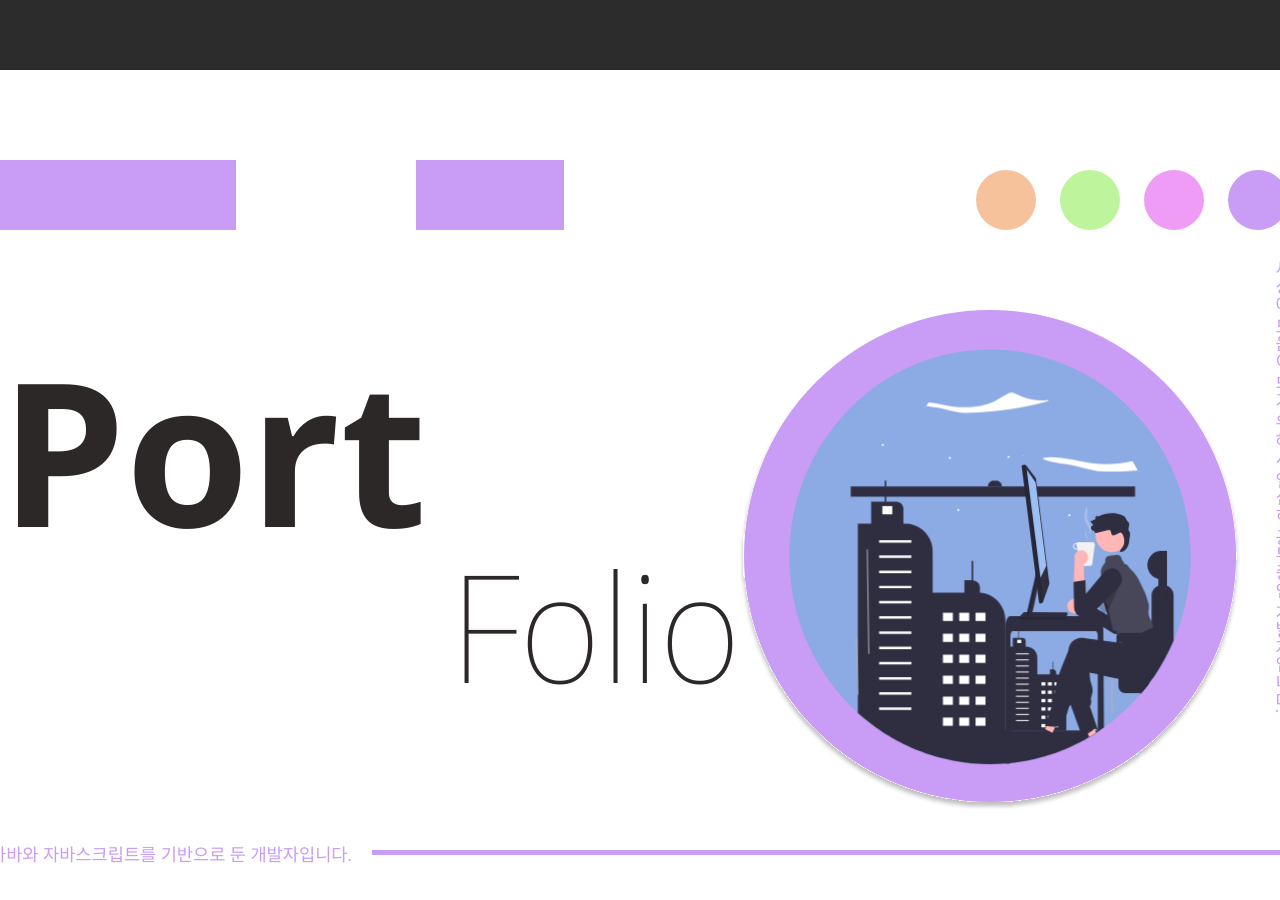
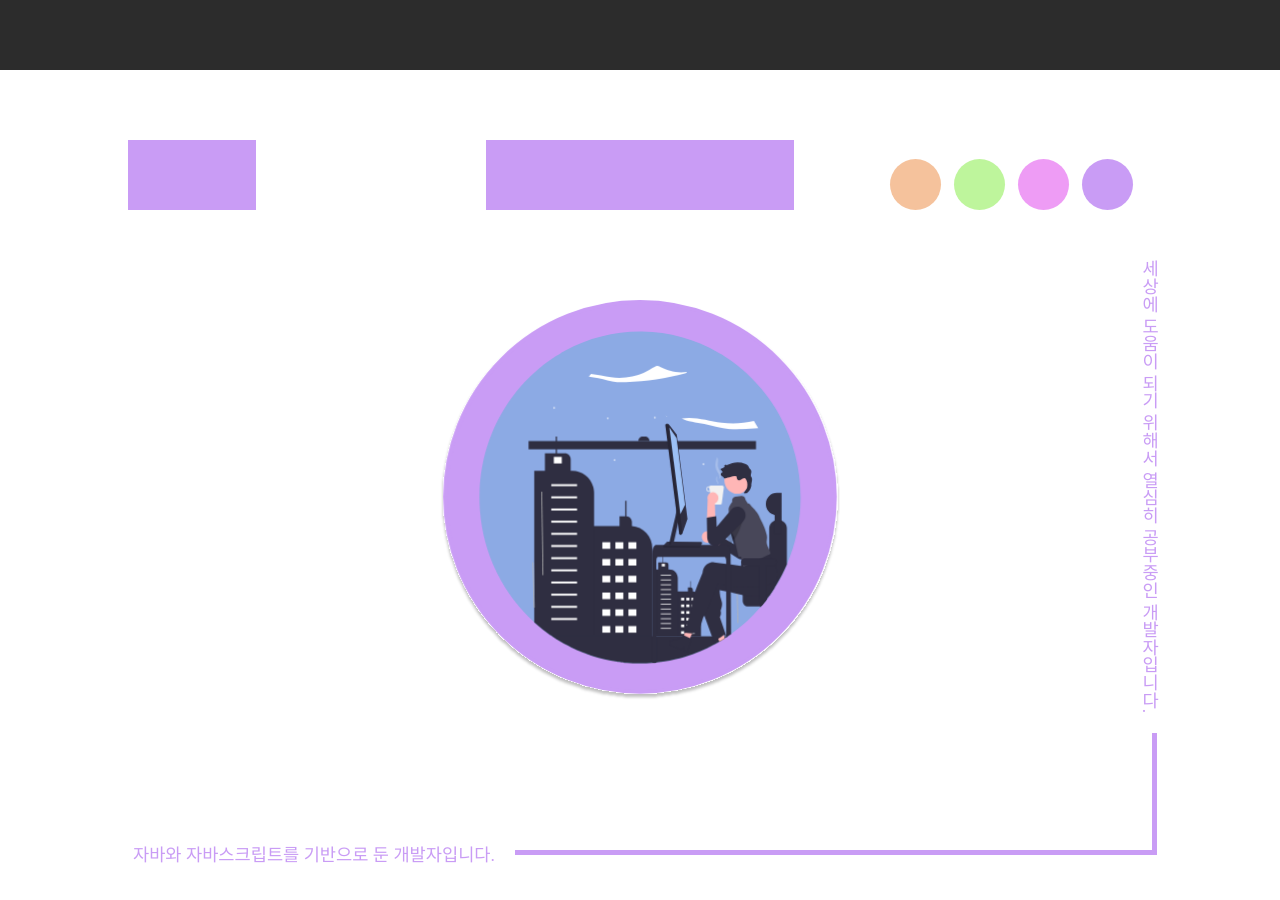
Before and after one commit to Ahnyeongjun/Portfolio_basic, a React app: page / in a window 1280 px wide. Built offline with nearby package versions, Linux system fonts and the light colour scheme; a web font is replaced by a local one.

Commit message:
[FIX] max-width style

```diff
--- a/src/component/Intro/style.ts
+++ b/src/component/Intro/style.ts
@@ -6,6 +6,13 @@ export const Intro = styled.div`
     width: 1300px;
     margin: 0 auto;
     background: white;
+    @media only screen and (max-width: 1400px) {
+        width: 100vw;
+    }
+    @media only screen and (max-width: 500px) {
+        height: calc(60vh - 70px);
+        min-height: 600px;
+    }
 `;
 export const Header = styled.div`
     height: 70px;
@@ -20,6 +27,21 @@ export const SvgBox = styled.div`
     @media only screen and (max-height: 900px) {
         top: 310px;
     }
+    @media only screen and (max-width: 1400px) {
+        width: 400px;
+        height: 400px;
+        top: calc(50vh - 100px);
+        left: calc(50vw - 200px);
+    }
+    @media only screen and (max-width: 900px) {
+        width: 50vw;
+        height: 50vw;
+        top: 300px;
+        left: calc(50vw - 25vw);
+    }
+    @media only screen and (max-width: 500px) {
+        top: 250px;
+    }
 `;
 export const widthWrapper = styled.div`
     bottom: 60px;
@@ -33,6 +55,13 @@ export const widthWrapper = styled.div`
     @media only screen and (max-height: 900px) {
         top: 850px;
     }
+    @media only screen and (max-width: 1400px) {
+        width: 80vw;
+        left: 10vw;
+    }
+    @media only screen and (max-width: 500px) {
+        top: 500px;
+    }
 `;
 export const ItemWrapper = styled.div`
     height: 70px;
@@ -41,11 +70,25 @@ export const ItemWrapper = styled.div`
     @media only screen and (max-height: 1000px) {
         padding-top: 90px;
     }
+    @media only screen and (max-width: 1400px) {
+        width: 80vw;
+        margin-left: 10vw;
+        padding-top: 70px;
+    }
+    @media only screen and (max-width: 500px) {
+        padding-top: 50px;
+    }
 `;
 export const BtnWrapper = styled.div`
     display: flex;
     margin-left: 400px;
     justify-content: space-between;
+    @media only screen and (max-width: 1400px) {
+        margin-left: 7vw;
+        margin-right: 1vw;
+        width: 20vw;
+        margin-top: calc(70px - 4vw);
+    }
 `;
 export const Btn = styled.div`
     margin: 0 12px;
@@ -53,6 +96,11 @@ export const Btn = styled.div`
     border-radius: 50%;
     width: 60px;
     height: 60px;
+    @media only screen and (max-width: 1400px) {
+        width: 4vw;
+        height: 4vw;
+        margin: 0 0.5vw;
+    }
     &.one {
         background: #f5c29c;
     }
@@ -71,12 +119,18 @@ export const NotoSansBoldFont = styled.div`
     color: #2c2828;
     font-family: NotoSans_Bold !important;
     font-size: 200px;
+    @media only screen and (max-width: 1400px) {
+        display: none;
+    }
 `;
 export const NotoSansThinFont = styled.div`
     color: #2c2828;
     margin-left: 450px;
     font-family: NotoSans_Thin !important;
     font-size: 150px;
+    @media only screen and (max-width: 1400px) {
+        display: none;
+    }
 `;
 export const heightWrapper = styled.div`
     position: absolute;
@@ -89,18 +143,33 @@ export const heightWrapper = styled.div`
         top: 260px;
         height: 590px;
     }
+    @media only screen and (max-width: 1400px) {
+        left: 90vw;
+    }
+
+    @media only screen and (max-width: 500px) {
+        height: 300px;
+        top: 200px;
+    }
 `;
 
 export const decorate = styled.div`
     width: 240px;
     height: 100%;
     background: rgb(201, 156, 245);
+    @media only screen and (max-width: 1400px) {
+        width: 10vw;
+    }
 `;
 export const decorate2 = styled.div`
     margin-left: 180px;
     width: 150px;
     height: 100%;
     background: rgb(201, 156, 245);
+    @media only screen and (max-width: 1400px) {
+        width: 24vw;
+        margin-left: 18vw;
+    }
 `;
 
 export const widthContent = styled.div`
@@ -111,6 +180,12 @@ export const widthContent = styled.div`
     color: rgb(201, 156, 245);
     padding-right: 20px;
     background: white;
+    @media only screen and (max-width: 900px) {
+        font-size: 12px;
+    }
+    @media only screen and (max-width: 500px) {
+        font-size: 8px;
+    }
 `;
 export const heightContent = styled.div`
     height: auto;
@@ -123,4 +198,11 @@ export const heightContent = styled.div`
     white-space: nowrap;
     background: white;
     padding-bottom: 20px;
+    @media only screen and (max-width: 900px) {
+        font-size: 12px;
+    }
+    @media only screen and (max-width: 500px) {
+        font-size: 8px;
+        padding-bottom: 10px;
+    }
 `;
```
